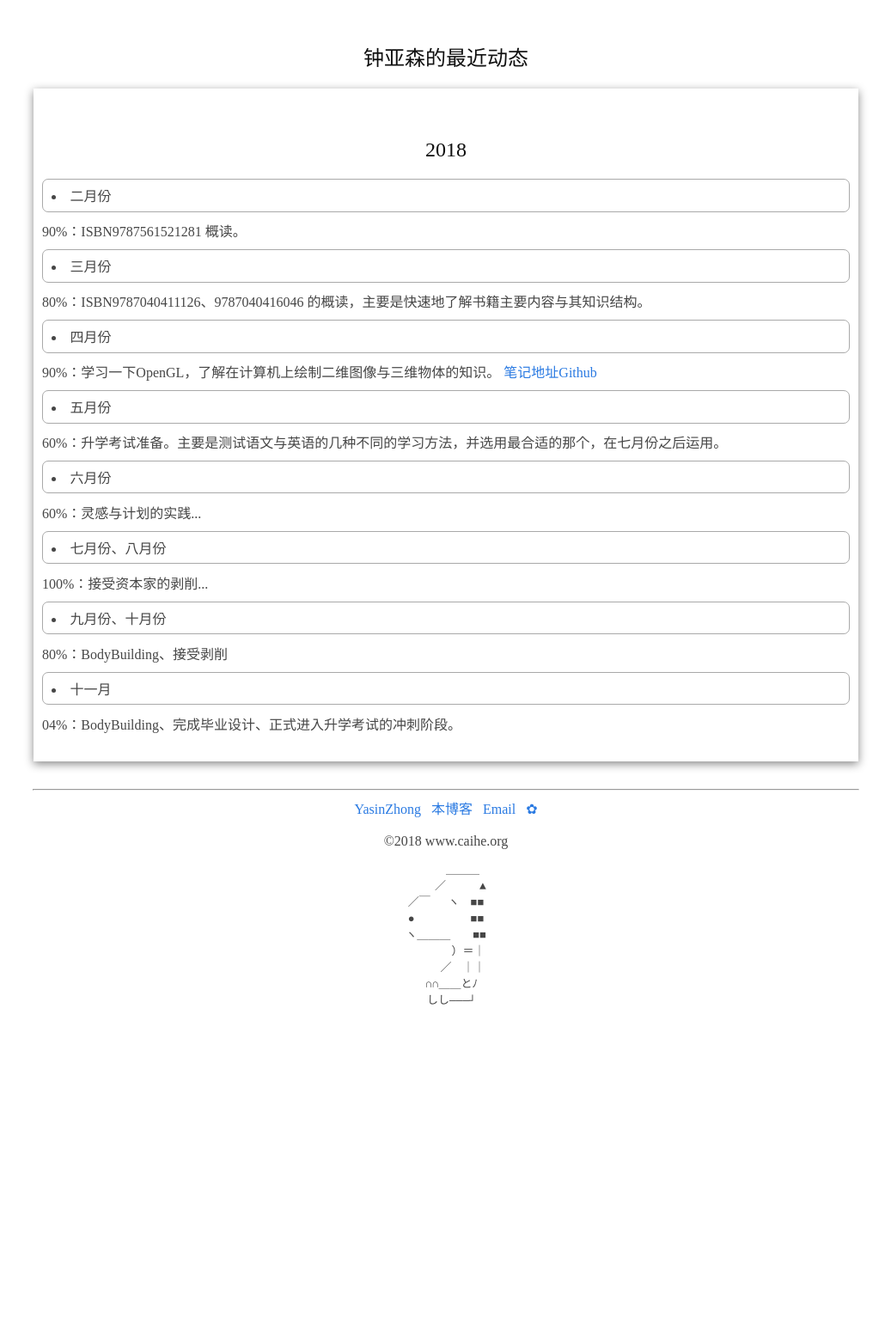
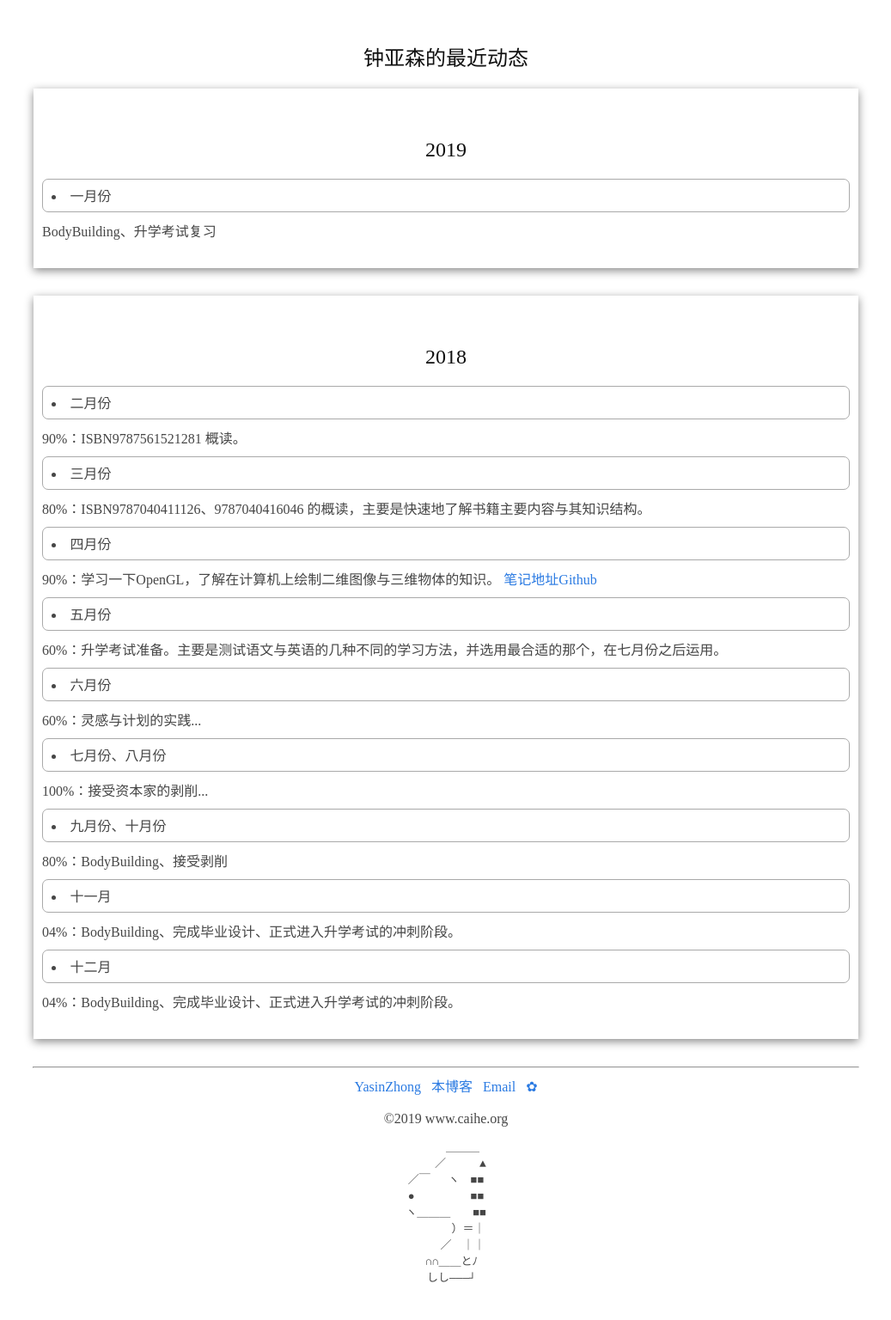
Before and after one commit to YasinZhong/yasinzhong.github.io, a Jekyll site: the page built from post0/MonthlyCalendar.html, in a window 1280 px wide. Shown: the whole page at 86% size, without its empty margins (121-1158 px from the left). Built offline with Jekyll 4.4.1, drawn with Linux system fonts in a browser that asks for light colours; comment, search, counter and statistics services are not loaded; before the commit the page ends 1213 px from its top, so only the background shows below that.

Commit message:
2019/01/26

```diff
--- a/_layouts/default-index.html
+++ b/_layouts/default-index.html
@@ -44,7 +44,7 @@
 
 	  <div id="div-footer" style="text-align:center;text-size:0.5em;">
 		<br/>
-	  ©2018 www.caihe.org<br/>
+			©<span id="fyear">2016</span> www.caihe.org<br/>
 		<pre>
      ＿＿＿
 　　 ／　　　▲
--- a/_layouts/default-twit.html
+++ b/_layouts/default-twit.html
@@ -49,6 +49,10 @@
 	  {{ content }}
 	</div>
 
+
+
+
+
 	<hr id="idhr"/>
 	<div id="div-header" >
 		<a href="http://a.caihe.org">YasinZhong &nbsp;</a>
@@ -60,7 +64,7 @@
 
 	  <div id="div-footer" style="text-align:center;text-size:0.5em;">
 		<br/>
-	  ©2018 www.caihe.org<br/>
+			©<span id="fyear">2016</span> www.caihe.org<br/>
 		<pre>
      ＿＿＿
 　　 ／　　　▲
--- a/_layouts/default.html
+++ b/_layouts/default.html
@@ -30,7 +30,7 @@
 
 	  <div id="div-footer" style="text-align:center;text-size:0.5em;">
 		<br/>
-			©2018 www.caihe.org<br/>
+			©<span id="fyear">2016</span> www.caihe.org<br/>
 		<pre>
      ＿＿＿
 　　 ／　　　▲
--- a/post0/MonthlyCalendar.html
+++ b/post0/MonthlyCalendar.html
@@ -4,6 +4,12 @@
 ---
 
 <h2>{{ page.title }}</h2>
+
+<div class="divider">
+	<h2>2019</h2>
+	<li>一月份</li>
+	BodyBuilding、升学考试复习
+</div>
 
 <div class="divider">
 	<h2>2018</h2>
@@ -24,4 +30,6 @@
 	80%：BodyBuilding、接受剥削
 	<li>十一月</li>
 	04%：BodyBuilding、完成毕业设计、正式进入升学考试的冲刺阶段。
+	<li>十二月</li>
+	04%：BodyBuilding、完成毕业设计、正式进入升学考试的冲刺阶段。
 </div>
--- a/post0/SelfIntroduction.html
+++ b/post0/SelfIntroduction.html
@@ -34,7 +34,7 @@
     <br>
 
     <li>
-      "彩盒" 的拼音即 caihe 。因为 www.caihe.org 要发挥更大的作用， 所以使用 a.caihe.org 作为我的个人博客地址。
+      "彩盒" 的拼音即 caihe 。因为我期待 www.caihe.org 发挥更大的作用， 所以使用 a.caihe.org 作为我的个人博客地址。
     </li>
   </ul>
 
```
Also changed, not shown: other parts of _layouts/default-index.html (+1 -0 lines), other parts of _layouts/default-twit.html (+1 -0 lines), other parts of _layouts/default.html (+2 -1 lines). Lines whose indentation alone changed are shown as unchanged.
